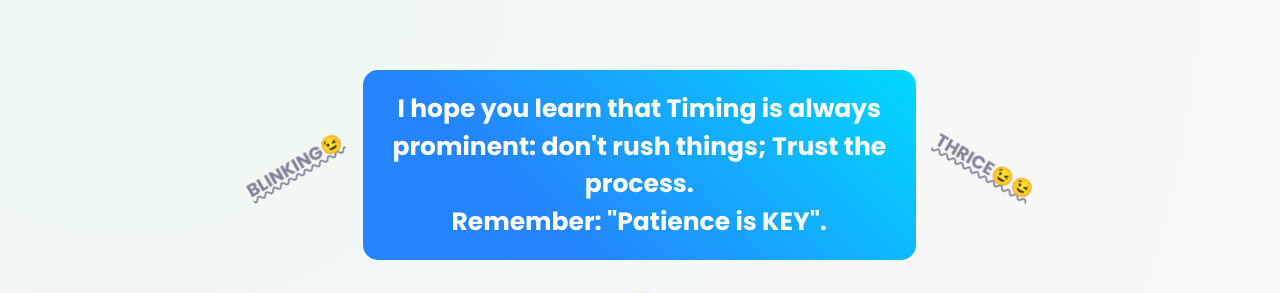
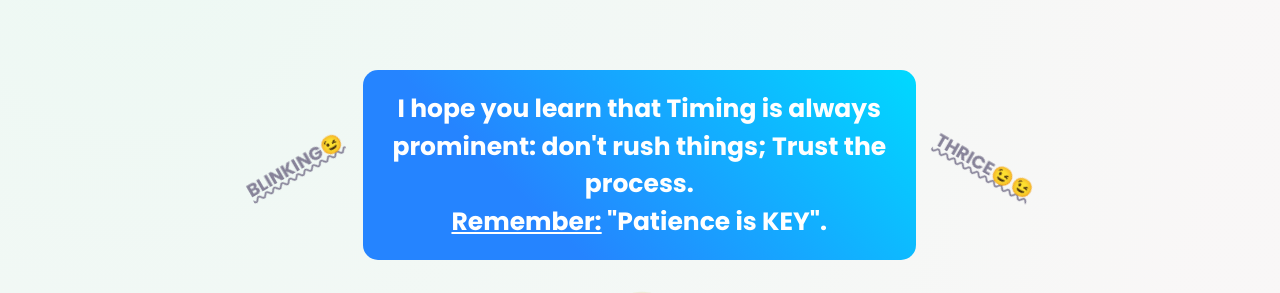
Before and after one commit to jmsazz00/Nas, a React (Create React App) app: page / in a window 1280 px wide. Shown: the part 4535-4828 px from the top of the page. Built offline with nearby package versions, Linux system fonts and the light colour scheme; the HTML template or start-up script is replaced by a standard one.

Commit message:
Final touch before sending.

```diff
--- a/src/components/energizer.js
+++ b/src/components/energizer.js
@@ -28,7 +28,10 @@ function Energizer(props) {
               I hope you learn that Timing is always prominent: don't rush
               things; Trust the process.
               <br />
-              Remember: "Patience is KEY".
+              <span style={{ textDecoration: "underline" }}>
+                Remember:
+              </span>{" "}
+              "Patience is KEY".
             </p>
             <p
               className="surp__nick"
```
